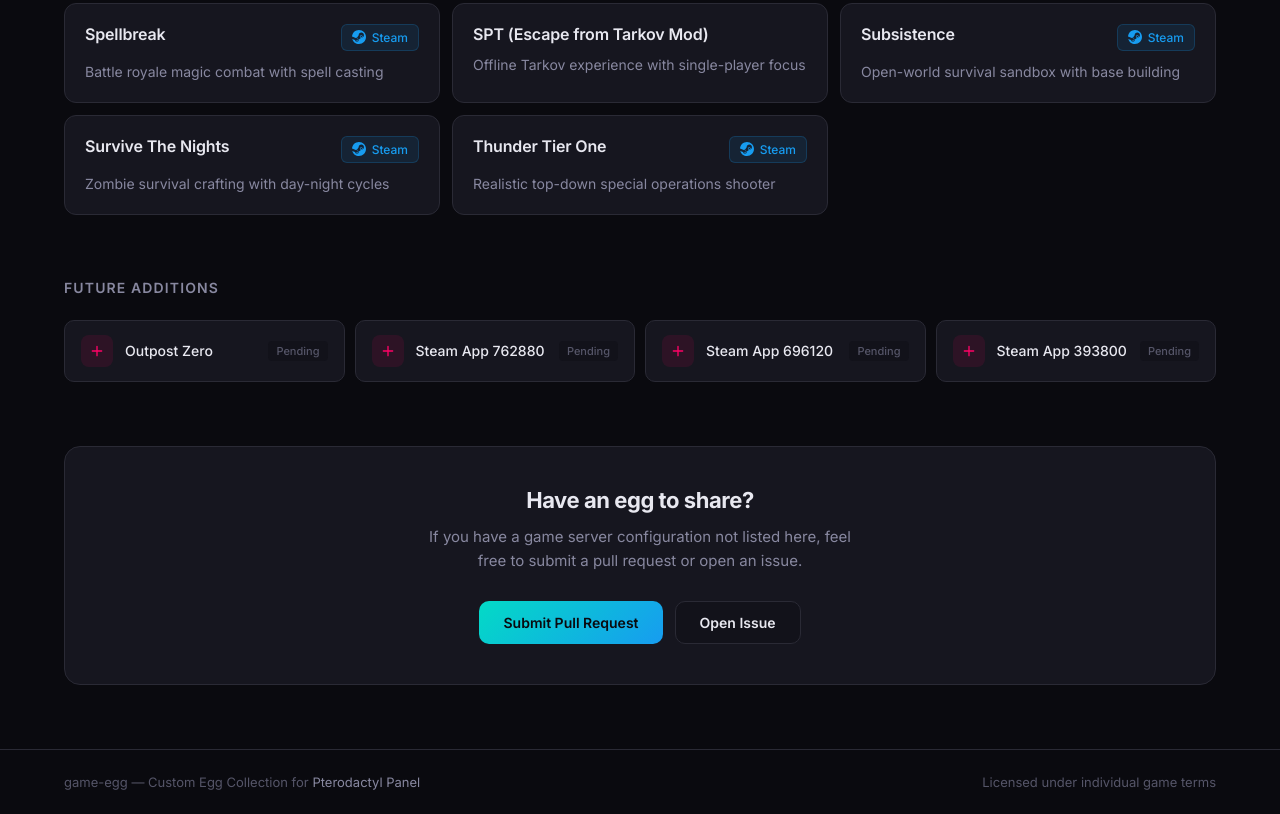
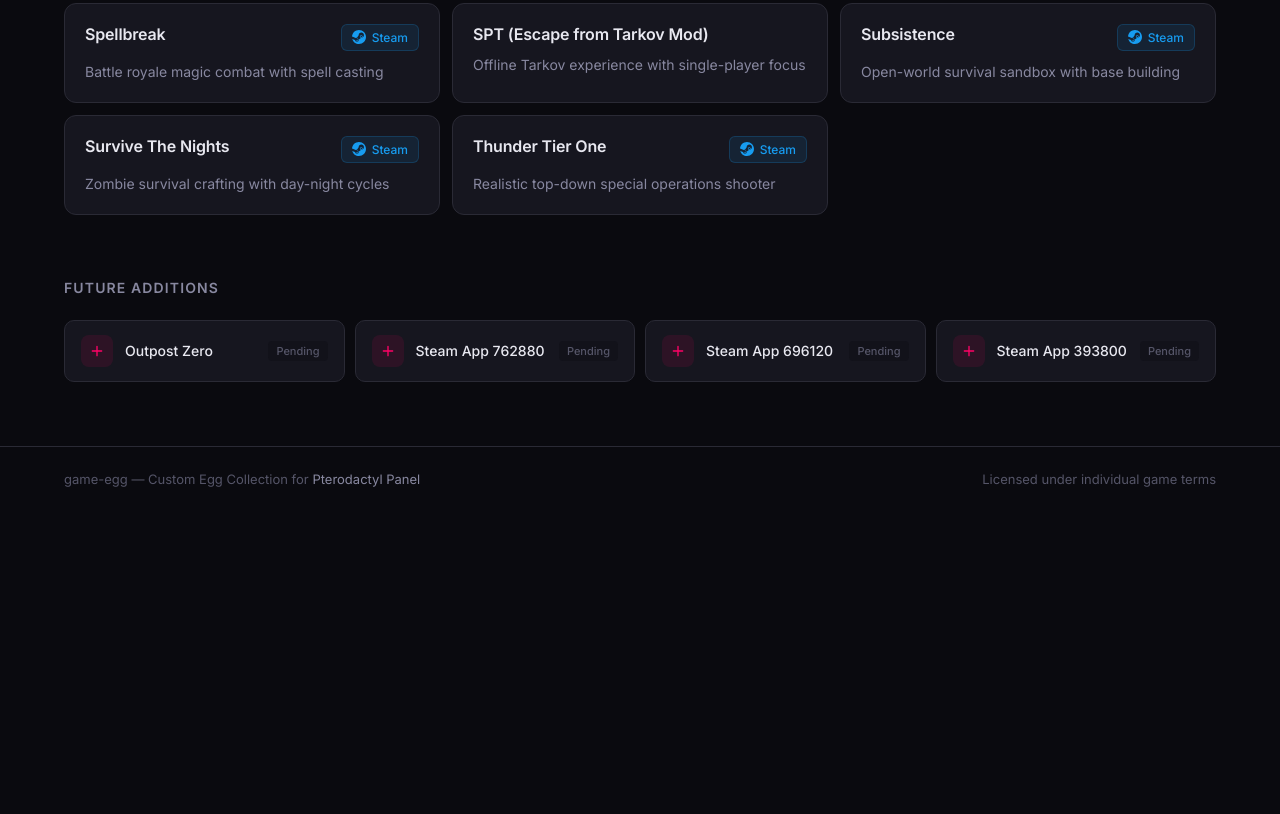
Before and after one commit to Jenzoga/GAME-Server-page, a plain HTML site: page index.html in a window 1280 px wide. Shown: the part 1516-2330 px from the top of the page. After the commit the page ends 2027 px from the top, so only its background shows below. Drawn offline with nearby package versions, Linux system fonts and the light colour scheme.

Commit message:
remove pr and open issue.

```diff
--- a/index.html
+++ b/index.html
@@ -398,76 +398,6 @@
             border-radius: 4px;
         }
 
-        /* CONTRIBUTE */
-        .contribute {
-            margin-bottom: 64px;
-        }
-
-        .contribute-card {
-            background: var(--bg-card);
-            border: 1px solid var(--border);
-            border-radius: 16px;
-            padding: 40px;
-            text-align: center;
-        }
-
-        .contribute-card h3 {
-            font-size: 22px;
-            font-weight: 700;
-            margin-bottom: 12px;
-            letter-spacing: -0.02em;
-        }
-
-        .contribute-card p {
-            font-size: 15px;
-            color: var(--text-secondary);
-            max-width: 440px;
-            margin: 0 auto 28px;
-            line-height: 1.6;
-        }
-
-        .contribute-actions {
-            display: flex;
-            gap: 12px;
-            justify-content: center;
-            flex-wrap: wrap;
-        }
-
-        .btn {
-            display: inline-flex;
-            align-items: center;
-            gap: 8px;
-            padding: 12px 24px;
-            border-radius: 10px;
-            font-size: 14px;
-            font-weight: 600;
-            text-decoration: none;
-            transition: all 0.2s;
-            cursor: pointer;
-            border: none;
-        }
-
-        .btn-primary {
-            background: linear-gradient(135deg, var(--teal), var(--blue));
-            color: var(--bg-primary);
-        }
-
-        .btn-primary:hover {
-            transform: translateY(-1px);
-            box-shadow: 0 8px 24px rgba(3, 218, 198, 0.25);
-        }
-
-        .btn-secondary {
-            background: var(--bg-secondary);
-            border: 1px solid var(--border);
-            color: var(--text-primary);
-        }
-
-        .btn-secondary:hover {
-            background: var(--bg-hover);
-            border-color: var(--border-hover);
-        }
-
         /* FOOTER */
         .footer {
             border-top: 1px solid var(--border);
@@ -626,16 +556,7 @@
             <div class="future-list" id="future-list"></div>
         </section>
 
-        <section class="contribute">
-            <div class="contribute-card">
-                <h3>Have an egg to share?</h3>
-                <p>If you have a game server configuration not listed here, feel free to submit a pull request or open an issue.</p>
-                <div class="contribute-actions">
-                    <a href="#" class="btn btn-primary">Submit Pull Request</a>
-                    <a href="#" class="btn btn-secondary">Open Issue</a>
-                </div>
-            </div>
-        </section>
+
     </main>
 
     <footer class="footer">
```
